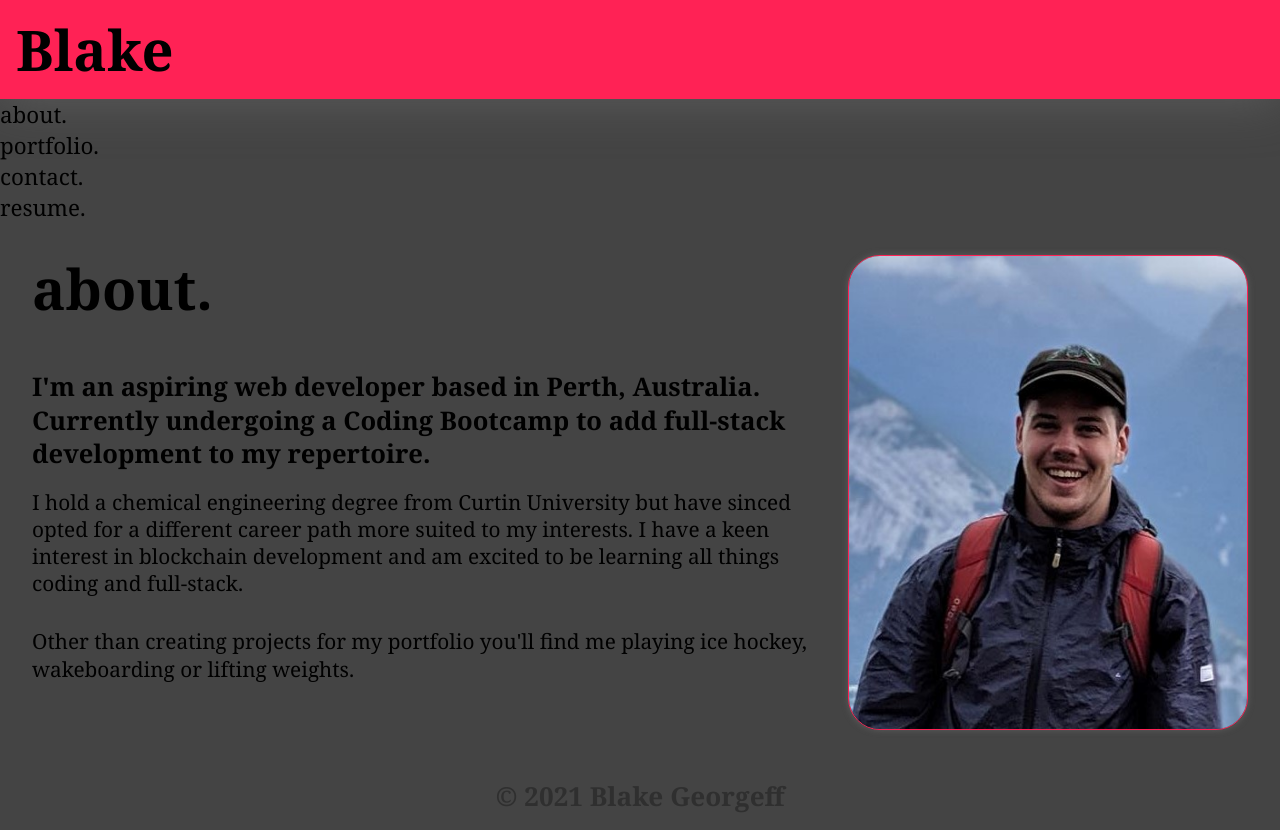
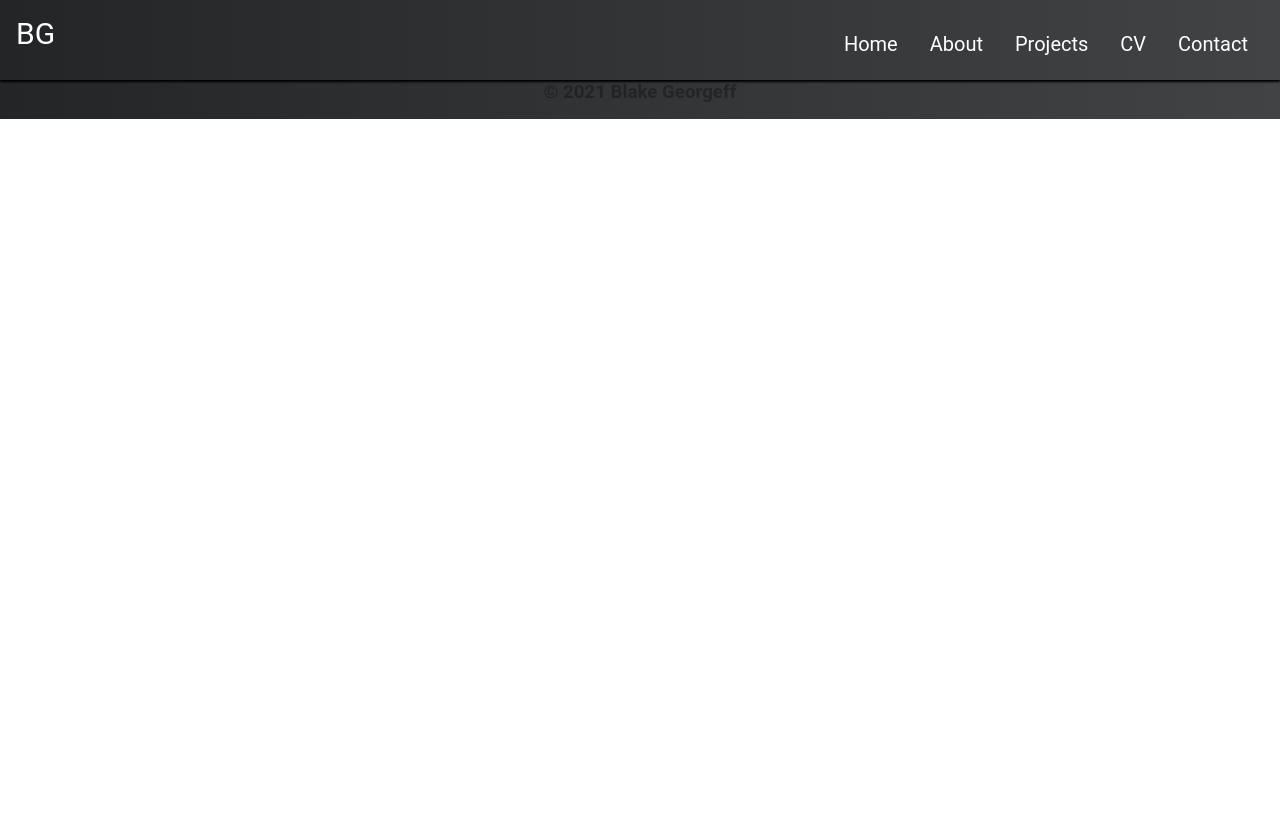
Before and after one commit to BlakeGeo/React-Portfolio, a React (Create React App) app: page /contact in a window 1280 px wide. After the commit the page ends 800 px from the top, so only its background shows below. Built offline with nearby package versions, Linux system fonts and the light colour scheme.

Commit message:
homepage, header and footer

```diff
--- a/src/App.js
+++ b/src/App.js
@@ -1,6 +1,22 @@
-import React from "react";
-import PortfolioContainer from "./components/PortfolioContainer";
+import React, { Component } from 'react';
+import './components/Styles/style.css';
+import Header from './components/Header';
+import Main from './components/main';
+import Footer from './components/Footer'
 
-const App = () => <PortfolioContainer />;
+class App extends Component {
+
+  render() {
+    return (
+        <div>
+            <Header />
+            <body>
+              <Main />
+              <Footer />
+            </body>
+        </div>
+    );
+  }
+}
 
 export default App;
--- a/src/components/pages/About.js
+++ b/src/components/About.js
@@ -1,5 +1,5 @@
 import React from "react"
-import photo from '../images/Cascade.jpg';
+import photo from './images/Cascade.jpg';
 
 export default function About() {
     return (
--- a/src/components/pages/Resume.js
+++ b/src/components/CV.js
@@ -1,5 +1,5 @@
 import React from "react";
-import CV from "../images/0. CV.pdf"
+import CV from "./images/0. CV.pdf"
 
 export default function Resume() {
     return (
--- a/src/components/Header.js
+++ b/src/components/Header.js
@@ -1,10 +1,17 @@
-import React from "react";
-
+import React from 'react';
+import { NavLink } from 'react-router-dom';
 
 const Header = () => (
   <header>
-    <h1>Blake</h1>
+    <div>BG</div>
+    <div id="navBar" className="mdl-navigation">
+      <NavLink id="link-navbar" className="mdl-navigation__link" to="/">Home</NavLink>
+      <NavLink id="link-navbar" className="mdl-navigation__link" to="/about">About</NavLink>
+      <NavLink id="link-navbar" className="mdl-navigation__link" to="/projects">Projects</NavLink>
+      <NavLink id="link-navbar" className="mdl-navigation__link" to="/curriculumvitae">CV</NavLink>
+      <NavLink id="link-navbar" className="mdl-navigation__link" to="/contact">Contact</NavLink>
+    </div>
   </header>
-);
+)
 
 export default Header;
--- /dev/null
+++ b/src/components/Home.js
@@ -0,0 +1,34 @@
+import React from "react";
+import Avatar from './images/Avatar.png';
+import github from './images/githubRed.png';
+import linkedin from './images/linkedinRed.png';
+
+const Home = () => (
+      <div style={{width: "100%", margin: "0 auto"}}>
+        <div id="home-page-grid">
+            <div className="image-container">
+              <img
+                className="avatar-img"
+                src={Avatar}
+                alt="Avatar Pic"
+              />
+            </div>
+            <div className="banner-text">
+              <h1>Blake Georgeff</h1>
+              <h2>Full Stack Web Developer</h2>
+              <hr />
+              <p> JavaScript | SQL | React | HTML | CSS | GraphQL | Git </p>
+            <div className="social-links">
+            <a href="https://github.com/BlakeGeo" target="_blank" rel="noopener noreferrer" class="icons">
+			    <img src={github} alt="red github icon" class="icon-img" />
+			</a>
+            <a href="https://www.linkedin.com/in/blake-georgeff-754ab2205/" target="_blank" rel="noopener noreferrer" class="icons">
+				<img src={linkedin} alt="red linkedin icon" class="icon-img" />
+			</a>
+            </div>
+          </div>
+        </div>
+      </div>
+    );
+
+export default Home;
--- a/src/components/Styles/style.css
+++ b/src/components/Styles/style.css
@@ -1,11 +1,3 @@
-:root {
-	--cream: #eeeedd;
-	--red: #ff2255;
-	--dark: #444444;
-	--lightgrey: #5e5e5e;
-}
-/* GENERAL STYLES */
-
 * {
 	box-sizing: border-box;
 	margin: 0;
@@ -13,190 +5,84 @@
 }
 
 body {
-	background-color: var(--dark);
-	font-family: Cambria, Cochin, Georgia, Times, 'Times New Roman', serif;
-	font-size: 1.4rem;
-	color: black;
+    font-family: 'Roboto', sans-serif;
 }
 
-a {
-	color: black;
-	text-decoration: none;
+header {
+    background: linear-gradient(to right, #232526, #414345);
+    position: fixed;
+    width: 100%;
+    min-height: 80px;
+    max-height: 1000px;
+    z-index: 3;
+    box-shadow: 0 2px 2px;
   }
 
-h1, h2 {
-	line-height: 1.2;
+  header div {
+    display: inline-flex;
+    padding: 1rem;
+    color: white;
+    font-size: 30px;
   }
 
-h1 {
-	font-size: 3.5rem;
+  #navBar {
+    display: flex;
+    flex-direction: row;
+    height: 80px;
+    float: right;
+    padding-right: 1rem;
   }
 
-h2 {
-	font-size: 2rem;
-}
-
-/* HEADER */
-header {
-	padding: 1rem;
-	background-color: var(--red);
-	color: black;
-	box-shadow: 0 0 50px var(--lightgrey);
-
-}
-
-header h1 {
-	display: inline-flex;
-
-}
-
-.navbar {
-	padding-top: 1rem;
-	margin-left: 1rem;
-	float: right;
-	font-size: 1.7rem;
-	background-color: var(--red);
-
-}
-
-.nav-menu {
-	list-style-type: none;
-	display: flex;
-	justify-content: space-between;
-}
-
-.nav-menu li {
-	display: inline-flex;
-	margin-left: 1.5rem;
-}
-
-.hamburger {
-	display: none;
-}
-
-.bar {
-	display: block;
-    width: 25px;
-    height: 3px;
-    margin: 5px auto;
-    -webkit-transition: all 0.3s ease-in-out;
-    transition: all 0.3s ease-in-out;
-    background-color: #101010;
-}
-
-main {
-	width: 95%;
-	margin: 1rem auto;
-}
-
-footer {
+  #link-navbar {
+    font-size: 20px;
+    color: white;
+    width: 50%;
     margin: auto;
-	text-align: center;
-	opacity: 0.3;
+    text-decoration: none;
     padding: 1rem;
   }
 
-/* ABOUT ME TEXT AND PHOTO */
-.about h1 {
-	padding-bottom: 3rem;
-}
-.intro {
-	font-size: 1.6rem;
-	margin-bottom: 1.2rem;
-	line-height: 1.3;
-	font-weight: 600;
+  #home-page-grid {
+    padding-top: 80px;
+    background: linear-gradient(to right, #232526, #414345);
+    text-align: center;
+    overflow: auto;
   }
 
-.description {
-	font-size: 1.3rem;
-	line-height: 1.3;
+  .banner-text h1 {
+    font-size: 3rem;
+    margin-top: 1rem;
+    margin-bottom: 0.5rem;
+    color: white;
+    text-align: center;
+    font-family: 'Roboto', sans-serif;
   }
 
-.photo {
-	display: flex;
+  .banner-text h2 {
+    font-size: 2em;
+    color: white;
+    margin-bottom: 0.5rem;
+    text-align: center;
+    font-family: 'Roboto', sans-serif;
+  }
+
+  .banner-text hr {
+    border-top: 5px dotted-white;
+    width: 50%;
     margin: auto;
   }
 
-.photo-me {
-	box-shadow: 0 0 6px var(--lightgrey);
-	margin: auto;
-	border-radius: 2rem;
-	display: flex;
-	border: 1px solid var(--red);
-	min-width: 400px;
-	width: 100%;
+  .banner-text p {
+    color: white;
+    font-size: 20px;
+    padding: 1rem;
+    font-family: 'Roboto', sans-serif;
   }
 
-/* DISPLAY OF SECTIONS */
-.about, .work, .project, .contact {
-	display: flex;
-	flex: wrap;
-	flex-direction: row;
-	padding: 2rem;
-	margin: 0 auto;
-	justify-content: center;
-
-}
-
-.work-txt, .about-txt {
-	margin: 0 20px 20px 0;
-}
-
-/* MAIN PROJECT CARD */
-.main-project {
-	min-width: 400px;
-}
-
-.card-image {
-	width: 100%;
-	display: flex;
-	padding: 8px;
-	border-radius: 2rem;
-}
-
-/* PROJECT CARDS GRID */
-.cards {
-	margin: 0 4rem 0 4rem;
-	display: grid;
-	grid-template-columns: repeat(auto-fill, minmax(350px, 1fr));
-	gap: 2rem;
-}
-
-.card, .main-project {
-	box-shadow: 0 0 6px var(--lightgrey);
-	background-color: var(--lightgrey);
-	border-radius: 2rem;
-	border: 1px solid var(--red);
-}
-
-.card-info {
-	padding: 1rem;
-}
-
-/* SOCIAL MEDIA LINKS */
-.social {
-	font-size: 1.7rem;
-	text-align: right;
-	padding-left: 1rem;
-	padding-right: 1rem;
-	justify-content: center;
-}
-
-.social ul {
-	display: flex;
-	flex-direction: row;
-	padding: 1rem;
-	text-align: center;
-	flex-wrap: wrap;
-}
-
-.social ul li {
-	display: flex;
-	margin: 1rem;
-	font-weight: 800;
-	padding: 0.5rem;
-	text-align: center;
-	justify-content: center;
+  .avatar-img {
+    max-height: 350px;
+    padding-top: 1.5rem;
+    max-width: 50%;
   }
 
   .icons {
@@ -205,119 +91,31 @@ footer {
 }
 
 .icon-img {
-	max-width: 60px;
+	max-width: 150px;
 	text-align: center;
-	padding-right: 0.4rem;
+	padding: 0 2rem 2rem 2rem;
+    justify-content: space-between;
 }
 
-/* EMAIL ME FORM STYLING */
-.form {
-	padding: 1rem;
-	flex-wrap: wrap;
+
+
+
+
+
+
+
+
+
+
+
+
+footer {
+    background: linear-gradient(to right, #232526, #414345);
 }
 
-.form h2 {
-	margin-bottom: 0.5rem;
-}
-
-input[type=text], textarea {
-	width: 100%;
-	padding: 1rem;
-	border: 1px solid var(--red);
-	border-radius: 1rem;
-	box-sizing: border-box;
-	margin: 0.5rem 0 1rem 0;
-	resize: vertical;
-	background-color: var(--cream);
-}
-
-input[type=submit] {
-	background-color: var(--red);
-	color: var(--dark);
-	padding: 0.5rem;
-	border: none;
-	box-shadow: 0 0 6px var(--lightgrey);
-	border-radius: 0.5rem;
-	cursor: pointer;
-}
-
-/* ALL HOVER STYLES */
-input[type=submit]:hover {
-	background-color: darkred;
-}
-
-header a:hover, .icons:hover {
-	color: var(--lightgrey);
-}
-
-.card-image:hover {
-	opacity: 0.7;
-}
-
-.card-info > a:hover {
-	text-decoration: underline;
-}
-
-/* SCREEN SIZE RESPONSIVENESS */
-@media screen and (max-width: 580px) {
-	.about, .work, .project, .contact {
+footer h3 {
+    margin: auto;
+	text-align: center;
+	opacity: 0.3;
 	padding: 1rem;
 }
-	.social ul li {
-		flex-direction: row;
-	}
-
-	header h1 {
-		font-size: 3rem;
-	}
-}
-
-@media  screen and (max-width: 900px) {
-	.nav-menu {
-		position: fixed;
-        left: -100%;
-        top: 6rem;
-        flex-direction: column;
-        background-color: var(--lightgrey);
-        width: 100%;
-        border-radius: 10px;
-        text-align: center;
-        transition: 0.3s;
-        box-shadow:
-            0 10px 27px rgba(0, 0, 0, 0.05);
-	}
-
-	.nav-menu.active {
-		left: 0;
-	}
-
-	.nav-menu li {
-		margin: 1rem 0;
-		padding-left: 1rem;
-		justify-content: center;
-	}
-
-	.hamburger {
-		display: block;
-		cursor: pointer;
-	}
-
-	.hamburger.active .bar:nth-child(2) {
-        opacity: 0;
-    }
-
-    .hamburger.active .bar:nth-child(1) {
-        transform: translateY(8px) rotate(45deg);
-    }
-
-    .hamburger.active .bar:nth-child(3) {
-        transform: translateY(-8px) rotate(-45deg);
-    }
-}
-
-@media screen and (max-width: 1120px) {
-	.about, .work, .contact {
-		flex-direction: column;
-		justify-content: center;
-	}
-}
--- /dev/null
+++ b/src/components/main.js
@@ -0,0 +1,20 @@
+import React from 'react';
+import Home from './Home';
+import About from './About';
+import Contact from './Contact';
+import CurriculumVitae from './CV';
+import Projects from './Projects';
+import { Switch, Route } from 'react-router-dom';
+
+const Main = () => (
+  <Switch>
+    <Route exact path="/" component={Home} />
+    <Route path="/about" component={About} />
+    <Route path="/projects" component={Projects} />
+    <Route path="/curriculumvitae" component={CurriculumVitae} />
+    <Route path="/contact" component={Contact} />
+  </Switch>
+
+)
+
+export default Main;
```
Also changed, not shown: src/components/Contact.js (renamed from src/components/pages/Contact.js), src/components/Projects.js (renamed from src/components/pages/Portfolio.js), src/components/images/Avatar.png (added). Lines whose indentation alone changed are shown as unchanged.
